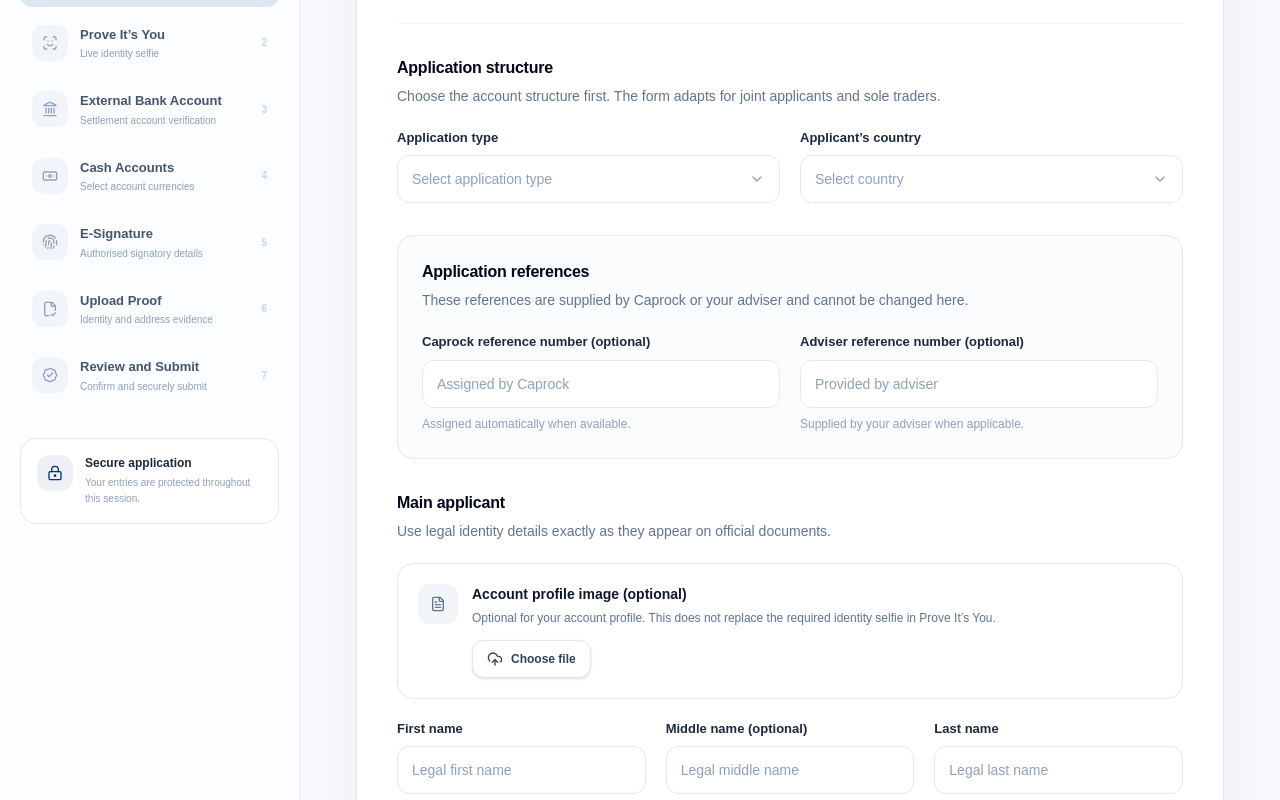
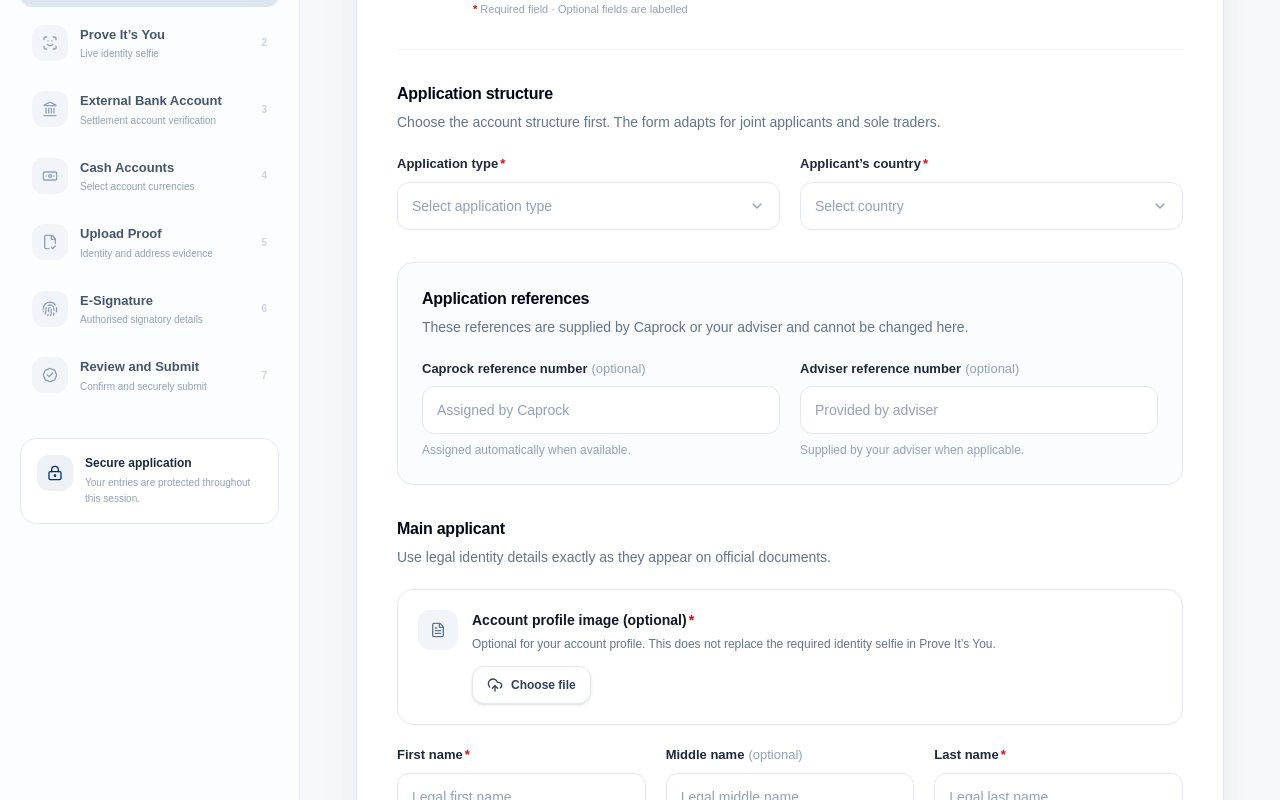
Before and after one commit to AnfasPervez2399/uplifting-caprock, a React (Vite) app: page /onboarding in a window 1280 px wide. Shown: the part 260-1060 px from the top of the page. Built offline with nearby package versions, Linux system fonts and the light colour scheme.

Commit message:
updated required fields

```diff
--- a/src/pages/Onboarding.tsx
+++ b/src/pages/Onboarding.tsx
@@ -245,18 +245,18 @@ const allSteps: StepDefinition[] = [
     icon: Banknote,
   },
   {
+    id: "documents",
+    shortLabel: "Proof",
+    label: "Upload Proof",
+    description: "Identity and address evidence",
+    icon: FileCheck2,
+  },
+  {
     id: "signature",
     shortLabel: "E-Signature",
     label: "E-Signature",
     description: "Authorised signatory details",
     icon: Fingerprint,
-  },
-  {
-    id: "documents",
-    shortLabel: "Proof",
-    label: "Upload Proof",
-    description: "Identity and address evidence",
-    icon: FileCheck2,
   },
   {
     id: "review",
@@ -636,17 +636,30 @@ const inputClass = (hasError = false) =>
 const textareaClass = (hasError = false) =>
   `${inputClass(hasError)} h-auto min-h-24 resize-y py-3 leading-6`;
 
+function RequiredIndicator() {
+  return (
+    <>
+      <span aria-hidden="true" className="ml-0.5 font-bold text-red-600">
+        *
+      </span>
+      <span className="sr-only"> (required)</span>
+    </>
+  );
+}
+
 function Field({
   label,
   htmlFor,
   error,
   hint,
+  required = true,
   children,
 }: {
   label: string;
   htmlFor: string;
   error?: string;
   hint?: string;
+  required?: boolean;
   children: ReactNode;
 }) {
   return (
@@ -656,6 +669,11 @@ function Field({
         className="mb-2 block text-[13px] font-semibold text-slate-800"
       >
         {label}
+        {required ? (
+          <RequiredIndicator />
+        ) : (
+          <span className="ml-1 font-normal text-slate-400">(optional)</span>
+        )}
       </label>
       {children}
       {error ? (
@@ -695,6 +713,13 @@ function SectionIntro({
         <p className="mt-2 max-w-2xl text-sm leading-6 text-slate-500">
           {description}
         </p>
+        <p className="mt-2.5 text-[11px] font-medium text-slate-400">
+          <span aria-hidden="true" className="font-bold text-red-600">
+            *
+          </span>
+          <span className="sr-only">Asterisk:</span> Required field · Optional
+          fields are labelled
+        </p>
       </div>
     </div>
   );
@@ -758,7 +783,10 @@ function DocumentUpload({
           )}
         </div>
         <div className="min-w-0 flex-1">
-          <p className="text-sm font-semibold text-slate-900">{title}</p>
+          <p className="text-sm font-semibold text-slate-900">
+            {title}
+            <RequiredIndicator />
+          </p>
           <p className="mt-1 text-xs leading-5 text-slate-500">{description}</p>
           {value ? (
             <div className="mt-3 flex items-center justify-between gap-3 rounded-xl bg-white px-3 py-2.5 ring-1 ring-slate-200/80">
@@ -843,6 +871,7 @@ function SelfieUpload({
           {value
             ? "Selfie ready for verification"
             : "Add a clear, current selfie"}
+          <RequiredIndicator />
         </h3>
         <p className="mt-2 max-w-md text-sm leading-6 text-slate-500">
           Use your front-facing camera now or choose a recent selfie from this
@@ -2038,8 +2067,9 @@ export function Onboarding() {
           />
           <div className="grid gap-5 sm:grid-cols-2">
             <Field
-              label="Caprock reference number (optional)"
+              label="Caprock reference number"
               htmlFor="referenceNumber"
+              required={false}
               hint="Assigned automatically when available."
             >
               <input
@@ -2051,8 +2081,9 @@ export function Onboarding() {
               />
             </Field>
             <Field
-              label="Adviser reference number (optional)"
+              label="Adviser reference number"
               htmlFor="advisorReferenceNumber"
+              required={false}
               hint="Supplied by your adviser when applicable."
             >
               <input
@@ -2099,7 +2130,7 @@ export function Onboarding() {
                 className={inputClass(Boolean(errors.firstName))}
               />
             </Field>
-            <Field label="Middle name (optional)" htmlFor="middleName">
+            <Field label="Middle name" htmlFor="middleName" required={false}>
               <input
                 id="middleName"
                 value={form.personal.middleName}
@@ -2329,8 +2360,9 @@ export function Onboarding() {
                       />
                     </Field>
                     <Field
-                      label="Middle name (optional)"
+                      label="Middle name"
                       htmlFor="jointMiddleName"
+                      required={false}
                     >
                       <input
                         id="jointMiddleName"
@@ -3046,8 +3078,9 @@ export function Onboarding() {
                 </Field>
               </div>
               <Field
-                label="Australian BSB (optional)"
+                label="Australian BSB"
                 htmlFor="bsb"
+                required={false}
                 hint="Complete this field for Australian bank accounts."
               >
                 <input
@@ -3799,22 +3832,6 @@ export function Onboarding() {
           </ReviewSection>
 
           <ReviewSection
-            title="E-Signature"
-            icon={Fingerprint}
-            onEdit={() => goToStep("signature")}
-          >
-            <dl className="grid gap-x-6 gap-y-5 sm:grid-cols-2 lg:grid-cols-4">
-              <SummaryItem label="Signatory" value={form.signature.name} />
-              <SummaryItem label="Email" value={form.signature.email} />
-              <SummaryItem label="Phone" value={form.signature.phone} />
-              <SummaryItem
-                label="Date of birth"
-                value={form.signature.dateOfBirth}
-              />
-            </dl>
-          </ReviewSection>
-
-          <ReviewSection
             title="Upload Proof"
             icon={FileCheck2}
             onEdit={() => goToStep("documents")}
@@ -3829,6 +3846,22 @@ export function Onboarding() {
                 label={`${applicantProfiles.length} applicant proof set${applicantProfiles.length === 1 ? "" : "s"} complete`}
               />
             </div>
+          </ReviewSection>
+
+          <ReviewSection
+            title="E-Signature"
+            icon={Fingerprint}
+            onEdit={() => goToStep("signature")}
+          >
+            <dl className="grid gap-x-6 gap-y-5 sm:grid-cols-2 lg:grid-cols-4">
+              <SummaryItem label="Signatory" value={form.signature.name} />
+              <SummaryItem label="Email" value={form.signature.email} />
+              <SummaryItem label="Phone" value={form.signature.phone} />
+              <SummaryItem
+                label="Date of birth"
+                value={form.signature.dateOfBirth}
+              />
+            </dl>
           </ReviewSection>
         </div>
 
@@ -3858,6 +3891,7 @@ export function Onboarding() {
               <span className="text-sm leading-6 text-slate-700">
                 I confirm that the information and documents supplied are
                 complete, current and accurate.
+                <RequiredIndicator />
               </span>
             </label>
             <label className="flex cursor-pointer items-start gap-3 rounded-xl border border-slate-200 bg-white p-4 transition hover:border-slate-300">
@@ -3878,6 +3912,7 @@ export function Onboarding() {
               <span className="text-sm leading-6 text-slate-700">
                 I consent to identity, bank and compliance verification and to
                 receiving the electronic signature request.
+                <RequiredIndicator />
               </span>
             </label>
           </div>
@@ -3903,10 +3938,10 @@ export function Onboarding() {
         return renderBank();
       case "cash":
         return renderCashAccounts();
+      case "documents":
+        return renderDocuments();
       case "signature":
         return renderSignature();
-      case "documents":
-        return renderDocuments();
       case "review":
         return renderReview();
       default:
```
